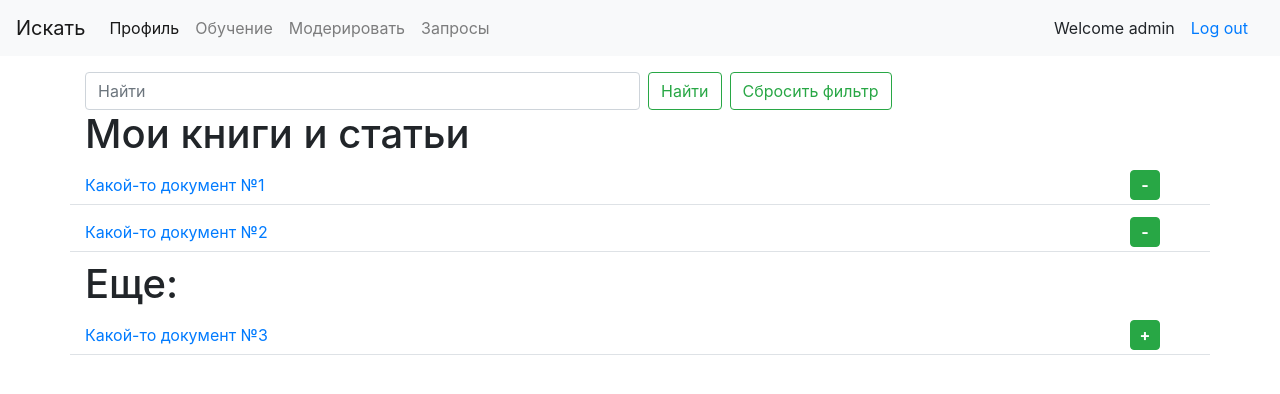
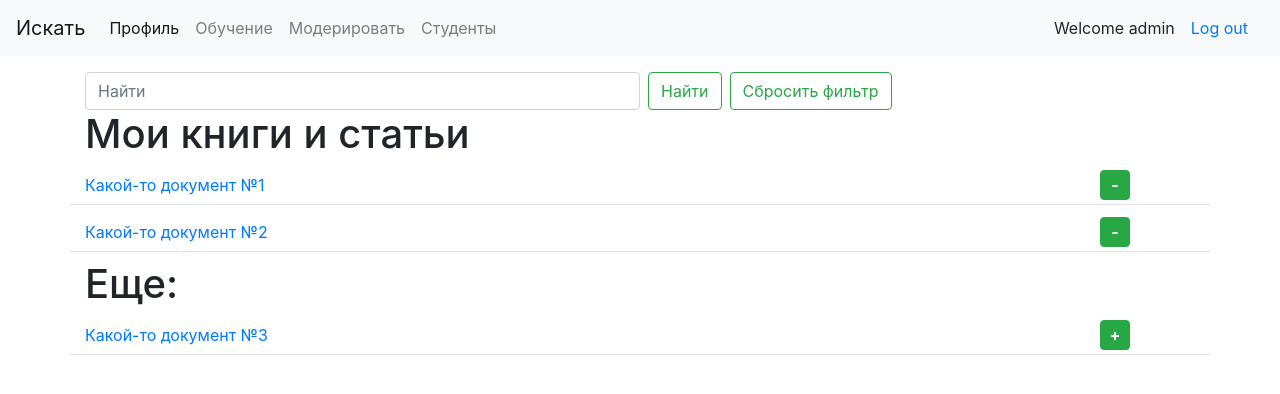
Before and after one commit to OverLucker/search-module-admin, a Django app: page / in a window 1280 px wide. Shown: the top 394 px of the page. Run offline with Django 3.2, Linux system fonts and the light colour scheme; a user stored in the database is signed in; data comes from the database, SQL or seed files in the repository; both versions use the stored data as it was after the commit; some libraries are stand-ins or nearby versions.

Commit message:
Исправлен баг с запросами на студенчество + стили

```diff
--- a/artman/templates/artman/document.html
+++ b/artman/templates/artman/document.html
@@ -1,21 +1,27 @@
 
 <div class="row mb-2 border-bottom">
-  <form class="form-inline w-100 my-2 my-lg-1" action="." method="post">
-    {% csrf_token %}
-    <input type="hidden" name="article" value="{{ document.pk }}">
-    <input type="hidden" name="user" value="{{ user.pk }}">
-    <div class="col-md-11 col-lg-11">
+    <div class="col-md-10 col-lg-10 my-auto">
       <a href="{{ document.file.url }}">{{ document.title }}</a>
     </div>
-    <div class="col-md-1 col-lg-1 m-auto">
+    <div class="col-md-2 col-lg-2">
       {% if add %}
+      <form class="form-inline w-100 my-1" action="." method="post">
+        {% csrf_token %}
+        <input type="hidden" name="article" value="{{ document.pk }}">
+        <input type="hidden" name="user" value="{{ user.pk }}">
         <input type="hidden" name="add" value="1">
-        <button type="submit" class="btn btn-success glyphicon glyphicon-plus"></button>
+        <button type="submit" class="btn btn-success glyphicon glyphicon-plus m-auto"></button>
+      </form>
       {% endif %}
       {% if remove %}
+      <form class="form-inline w-100 my-1" action="." method="post">
+        {% csrf_token %}
+        <input type="hidden" name="article" value="{{ document.pk }}">
+        <input type="hidden" name="user" value="{{ user.pk }}">
         <input type="hidden" name="remove" value="1">
-        <button type="submit" class="btn btn-success glyphicon glyphicon-minus"></button>
+        <button type="submit" class="btn btn-success glyphicon glyphicon-minus m-auto"></button>
+      </form>
       {% endif %}
     </div>
-  </form>
+
 </div>
--- a/artman/templates/artman/index.html
+++ b/artman/templates/artman/index.html
@@ -5,7 +5,7 @@
     <title>{% block title %}Тестовая страница{% endblock %}</title>
      <link href="http://netdna.bootstrapcdn.com/bootstrap/4.1.0/css/bootstrap.min.css" rel="stylesheet">
      <style media="screen">
-       div.m-auto > button[type="submit"] {
+       form > button[type="submit"].glyphicon {
          box-sizing: border-box;
          padding: 0px;
          width: 30px;
@@ -46,7 +46,7 @@
             <a class="nav-link" href="{% url 'moderate_page' %}">Модерировать</a>
           </li>
           <li class="nav-item">
-            <a class="nav-link" href="{% url 'studentsrequest_page' %}">Запросы</a>
+            <a class="nav-link" href="{% url 'studentsrequest_page' %}">Студенты</a>
           </li>
           {% else %}
             <li class="nav-item">
```
Also changed, not shown: artman/templates/artman/studentform.html (+29 -11 lines), artman/templates/artman/teacherform.html (+15 -10 lines), db.sqlite3.
